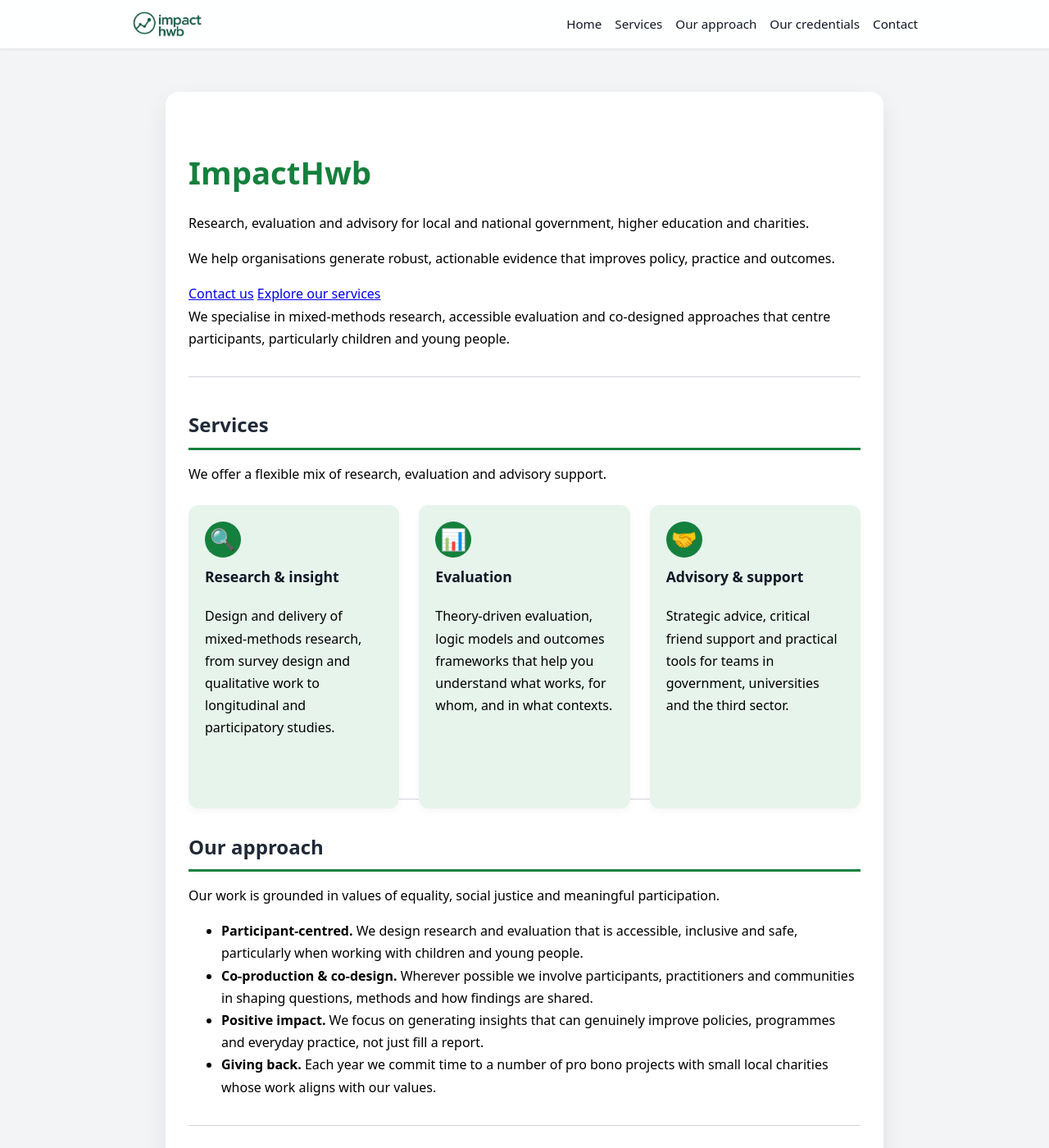
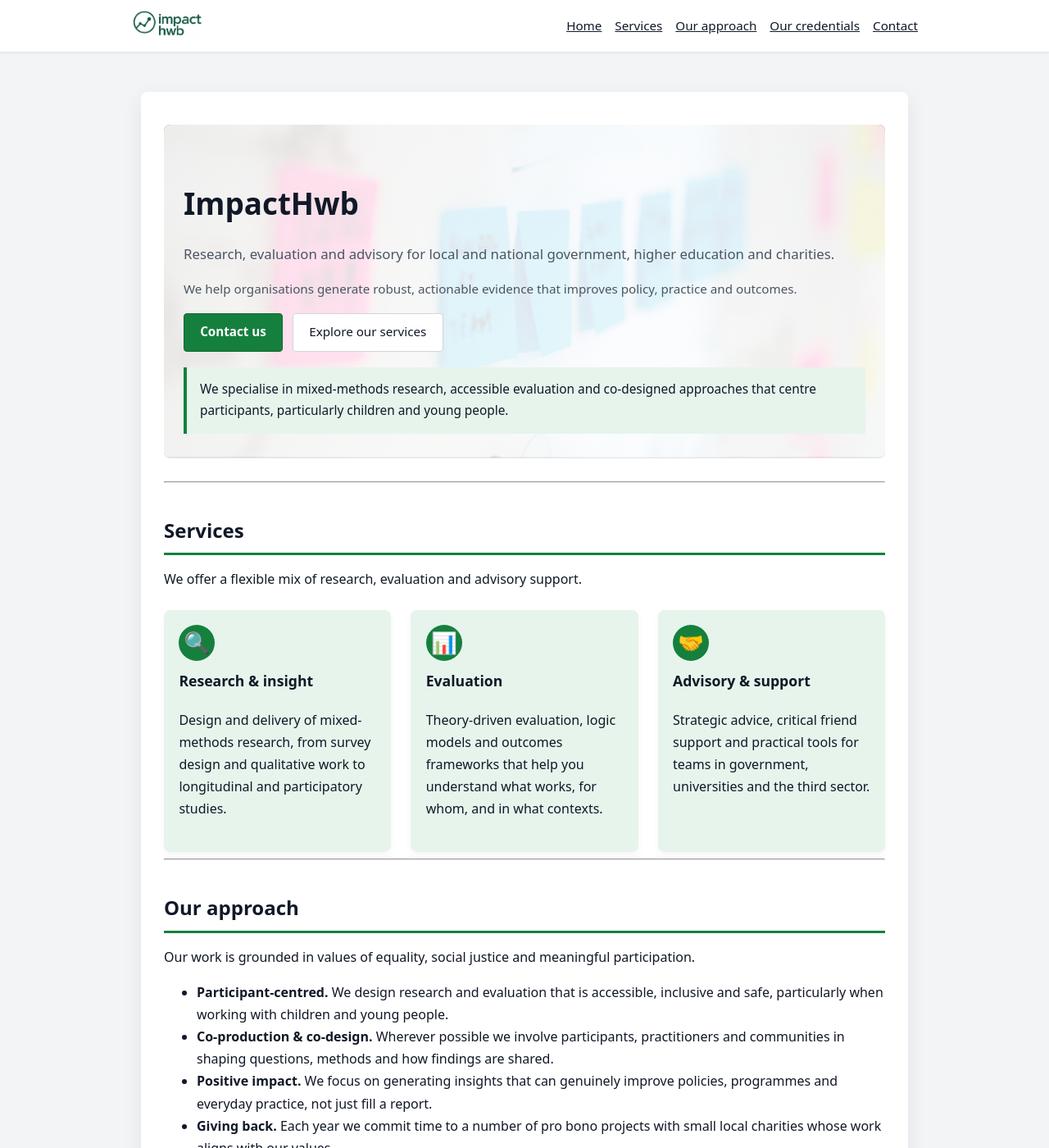
Before and after one commit to impacthwb/impacthwb.wales, a Jekyll site: the page built from index.md, in a window 1280 px wide and 1400 px high. Shown: the whole window at 82% size. Built offline with Jekyll 4.4.1, drawn with Linux system fonts in a browser that asks for light colours; some of the changed text lies outside the part shown.

Commit message:
added banner

```diff
--- a/_layouts/default.html
+++ b/_layouts/default.html
@@ -12,9 +12,12 @@
 
     /* ---------- Brand colours ---------- */
     :root {
-      --green: #15803d;         /* main brand green */
-      --green-light: #e6f4ec;   /* soft green background tint */
+      --green: #15803d;
+      --green-dark: #166534;
+      --green-light: #e6f4ec;
       --grey-light: #f3f4f6;
+      --text-main: #111827;
+      --text-muted: #4b5563;
     }
 
     /* ---------- Global layout ---------- */
@@ -23,22 +26,25 @@
       margin: 0;
       font-family: system-ui, -apple-system, "Segoe UI", Roboto, "Helvetica Neue", Arial;
       background: var(--grey-light);
+      color: var(--text-main);
     }
 
     .page {
-      max-width: 820px;
+      max-width: 880px;
       margin: 7rem auto 3rem;
       padding: 2.5rem 1.75rem 3rem;
       background: #ffffff;
-      border-radius: 16px;
-      box-shadow: 0 12px 30px rgba(15, 23, 42, 0.08);
+      border-radius: 8px;
+      box-shadow: 0 8px 24px rgba(15, 23, 42, 0.08);
       line-height: 1.7;
     }
 
+    /* ---------- Typography ---------- */
+
     .page h1 {
-      font-size: 2.4rem;
+      font-size: 2.3rem;
       margin-bottom: 0.5rem;
-      color: var(--green);
+      color: var(--text-main);
     }
 
     .page h2 {
@@ -47,51 +53,131 @@
       margin-bottom: 0.6rem;
       padding-bottom: 0.4rem;
       border-bottom: 3px solid var(--green);
-      color: #1f2937;
+      color: var(--text-main);
     }
 
     .page h3 {
       margin-top: 0;
       margin-bottom: 0.2rem;
       font-size: 1.1rem;
-      color: #111827;
+      color: var(--text-main);
     }
 
-    hr {
-      border: none;
-      border-top: 1px solid #d1d5db;
-      margin: 2rem 0;
+    .page a {
+      color: var(--green-dark);
+      text-decoration: none;
     }
 
-    /* ---------- Fixed navigation bar ---------- */
+    /* ---------- Anchor offset so nav doesn’t hide titles ---------- */
+
+    h1[id], h2[id], h3[id], .hero[id] {
+      scroll-margin-top: 6rem;
+    }
+
+    /* ---------- Hero section with background image ---------- */
+
+    .hero {
+      position: relative;
+      padding: 2.5rem 1.5rem 1.8rem;
+      margin-bottom: 1.75rem;
+      border-bottom: 1px solid #e5e7eb;
+      border-radius: 8px;
+
+      background:
+        linear-gradient(
+          rgba(255,255,255,0.88),
+          rgba(255,255,255,0.88)
+        ),
+        url('/hero-bg.jpg');
+
+      background-size: cover;
+      background-position: center;
+      background-repeat: no-repeat;
+    }
+
+    .hero-tagline {
+      font-size: 1.05rem;
+      color: var(--text-muted);
+      margin-bottom: 0.6rem;
+    }
+
+    .hero-meta {
+      font-size: 0.95rem;
+      color: var(--text-muted);
+    }
+
+    .hero-actions {
+      margin-top: 1rem;
+      display: flex;
+      flex-wrap: wrap;
+      gap: 0.75rem;
+    }
+
+    .highlight-box {
+      margin-top: 1.2rem;
+      padding: 0.9rem 1rem;
+      border-left: 4px solid var(--green);
+      background: var(--green-light);
+      font-size: 0.96rem;
+      color: var(--text-main);
+    }
+
+    /* ---------- Buttons ---------- */
+
+    .btn-primary {
+      display: inline-block;
+      padding: 0.6rem 1.2rem;
+      border-radius: 4px;
+      background: var(--green);
+      color: #ffffff !important;
+      font-weight: 600;
+      font-size: 0.95rem;
+      border: 1px solid var(--green-dark);
+    }
+
+    .btn-primary:hover {
+      background: var(--green-dark);
+    }
+
+    .btn-secondary {
+      display: inline-block;
+      padding: 0.6rem 1.2rem;
+      border-radius: 4px;
+      background: #ffffff;
+      color: var(--text-main) !important;
+      border: 1px solid #d1d5db;
+      font-weight: 500;
+      font-size: 0.95rem;
+    }
+
+    .btn-secondary:hover {
+      border-color: var(--green);
+    }
+
+    /* ---------- Navigation bar ---------- */
 
     nav {
       position: fixed;
       top: 0;
       left: 0;
       right: 0;
-      background: rgba(255, 255, 255, 0.92);
+      height: auto;
+      background: rgba(255, 255, 255, 0.95);
       backdrop-filter: blur(6px);
       border-bottom: 1px solid #e5e7eb;
-      box-shadow: 0 1px 3px rgba(15, 23, 42, 0.06);
+      box-shadow: 0 1px 3px rgba(15,23,42,0.06);
       z-index: 999;
     }
 
     .nav-inner {
       max-width: 960px;
       margin: 0 auto;
-      padding: 0.6rem 1rem;
+      padding: 0.55rem 1rem;
       display: flex;
       flex-wrap: wrap;
       align-items: center;
       justify-content: space-between;
       gap: 0.75rem;
-    }
-
-    .nav-brand {
-      display: flex;
-      align-items: center;
-      gap: 0.5rem;
     }
 
     .nav-brand img.logo {
@@ -107,8 +193,7 @@
     }
 
     .nav-links a {
-      text-decoration: none;
-      color: #111827;
+      color: var(--text-main);
       font-weight: 500;
       position: relative;
       padding-bottom: 0.1rem;
@@ -129,7 +214,7 @@
       width: 100%;
     }
 
-    /* ---------- 3-column services section ---------- */
+    /* ---------- Services grid ---------- */
 
     .services-grid {
       display: grid;
@@ -138,13 +223,13 @@
       margin: 1.5rem 0 0.5rem;
     }
 
-    @media (max-width: 850px) {
+    @media (max-width: 880px) {
       .services-grid {
         grid-template-columns: repeat(2, 1fr);
       }
     }
 
-    @media (max-width: 550px) {
+    @media (max-width: 600px) {
       .services-grid {
         grid-template-columns: 1fr;
       }
@@ -152,11 +237,10 @@
 
     .service-card {
       background: var(--green-light);
-      border-radius: 12px;
-      padding: 1.25rem 1.25rem 1.5rem;
+      border-radius: 8px;
+      padding: 1.1rem 1.15rem 1.4rem;
       box-shadow: 0 4px 10px rgba(15, 23, 42, 0.04);
       transition: transform 0.15s ease, box-shadow 0.15s ease;
-      height: 100%;
       display: flex;
       flex-direction: column;
     }
@@ -179,8 +263,20 @@
       margin-bottom: 0.6rem;
     }
 
-    .service-card p {
-      flex-grow: 1;
+    /* ---------- Footer ---------- */
+
+    footer.site-footer {
+      max-width: 880px;
+      margin: 0 auto 1.5rem;
+      padding: 0.75rem 1.75rem 0;
+      font-size: 0.85rem;
+      color: var(--text-muted);
+    }
+
+    footer.site-footer hr {
+      border: none;
+      border-top: 1px solid #e5e7eb;
+      margin: 0 0 0.6rem;
     }
 
     /* ---------- Responsive tweaks ---------- */
@@ -194,9 +290,13 @@
       }
       .page {
         margin-top: 7.5rem;
-        margin-bottom: 2.5rem;
+        margin-bottom: 2.2rem;
         border-radius: 0;
         box-shadow: none;
+      }
+      footer.site-footer {
+        padding-left: 1rem;
+        padding-right: 1rem;
       }
     }
   </style>
@@ -223,5 +323,11 @@
     {{ content }}
   </main>
 
+  <footer class="site-footer">
+    <hr>
+    <div>ImpactHwb · Research, evaluation and advisory for public good.</div>
+    <div>Based in Wales, working across the UK.</div>
+  </footer>
+
 </body>
 </html>
```
Also changed, not shown: index.md (+2 -2 lines), hero-bg.jpg (added).
